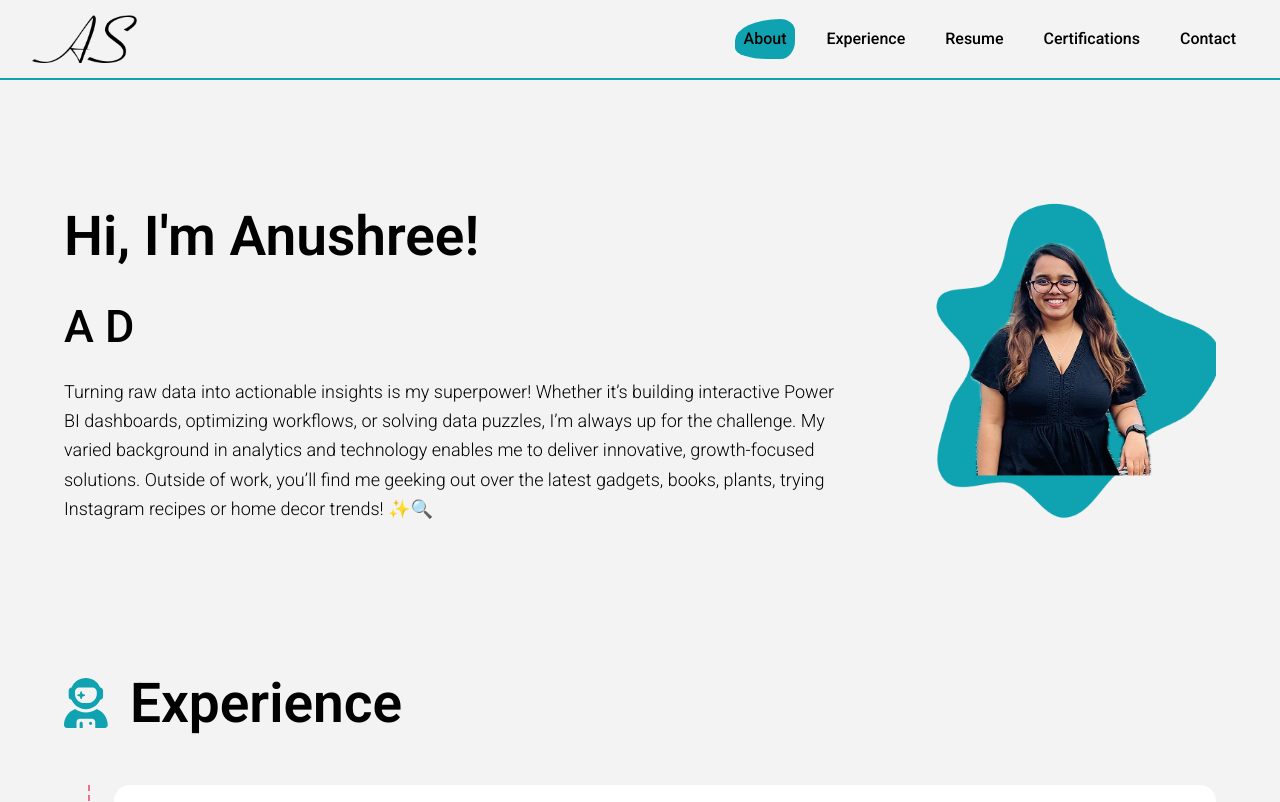
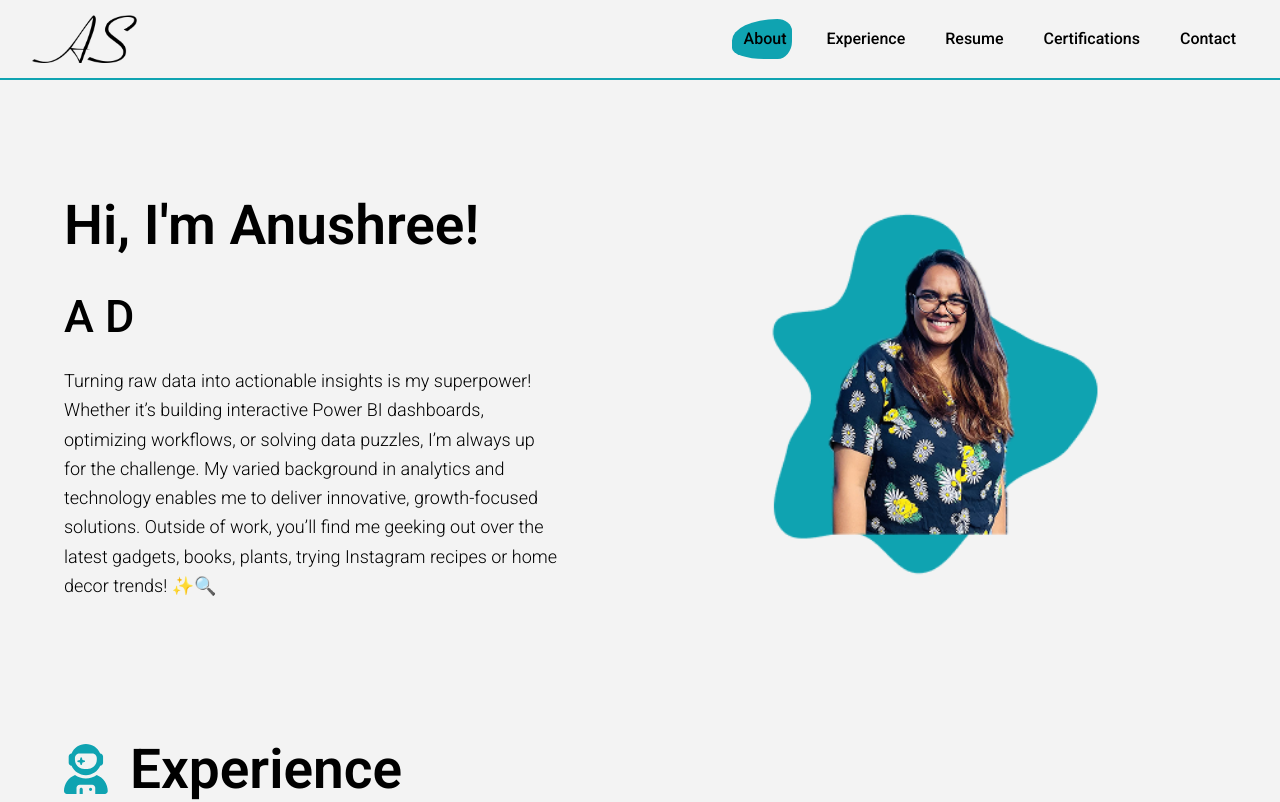
Before and after one commit to zeekhoks/simple-portfolio-builder, a Vue app: page / in a window 1280 px wide. Shown: the top 802 px of the page. Built offline with nearby package versions, Linux system fonts and the light colour scheme.

Commit message:
fix: navbar and image fix

```diff
--- a/src/components/LandingPage.vue
+++ b/src/components/LandingPage.vue
@@ -2,7 +2,7 @@
   <div
     class="container mx-auto flex flex-col md:flex-row items-center justify-between p-16 font-roboto"
   >
-    <div class="md:w-3/4 mb-6 md:pr-20 md:mb-0">
+    <div class="md:w-1/2 mb-6 md:pr-20 md:mb-0">
       <h1 class="text-huge mb-4">
         {{ title }}
       </h1>
@@ -11,11 +11,11 @@
         {{ description }}
       </p>
     </div>
-    <div class="md:w-1/4 flex justify-center relative">
+    <div class="md:w-1/2 flex justify-center relative">
       <img
-        src="../assets/anushreeprofilepic.png"
+        src="../assets/anushreeprofile.png"
         alt="Anushree Image"
-        class="w-[400px] h-[350px] object-cover rounded-[80px] relative z-10"
+        class="w-[400px] h-[400px] object-contain"
       />
       <!-- <span
         :class="'absolute top-1/2 left-1/2 transform -translate-x-1/2 -translate-y-1/2 pointer-events-none blob'"
@@ -80,15 +80,4 @@ onMounted(() => {
 });
 </script>
 
-<style scoped>
-.blob {
-  border-radius: 94% 31% 30% 67% / 67% 37% 56% 34%;
-  width: 300px;
-  height: 350px;
-  background-color: #0fa3b1;
-  opacity: 0.85;
-  box-shadow: -10vmin 10vmin 0 rgba(255, 255, 255, 0.07);
-  z-index: 0;
-  transform: rotate(140deg);
-}
-</style>
+<style scoped></style>
--- a/src/components/Navbar.vue
+++ b/src/components/Navbar.vue
@@ -16,7 +16,7 @@
         </div>
 
         <!-- Desktop Navigation Elements on the Right -->
-        <div class="hidden sm:block">
+        <!-- <div class="hidden sm:block">
           <div class="flex space-x-4">
             <a
               v-for="item in navigation"
@@ -25,18 +25,39 @@
               :class="[
                 'relative group rounded-md px-3 py-2 text-md text-black font-medium',
               ]"
-              :aria-current="item.current ? 'page' : undefined"
               @click="handleClick(item)"
             >
               {{ item.name }}
               <span
                 :class="[
-                  'absolute top-1/2 left-1/2 transform -translate-x-1/2 -translate-y-1/2 -z-10 pointer-events-none blob transition-all duration-300',
+                  'absolute top-1/2 left-1/2 transform -translate-x-1/2 -translate-y-1/2 -z-10 pointer-events-none blob active-class transition-all duration-300',
                   item.current
-                    ? 'opacity-100 scale-100'
+                    ? 'opacity-100 scale-100 blob active-class '
                     : 'opacity-0 group-hover:opacity-70 group-hover:scale-90',
                 ]"
               ></span>
+            </a>
+          </div>
+        </div> -->
+        <div class="hidden sm:block relative">
+          <div class="flex space-x-4 relative">
+            <span
+              class="blob absolute transition-all duration-300"
+              :style="{
+                top: `${activePosition.top}px`,
+                left: `${activePosition.left}px`,
+              }"
+            ></span>
+
+            <a
+              v-for="item in navigation"
+              :key="item.name"
+              :href="item.name === resumeName ? '#' : item.href"
+              class="relative group rounded-md px-3 py-2 text-md text-black font-medium"
+              @click="handleClick(item, $event)"
+              ref="navItems"
+            >
+              {{ item.name }}
             </a>
           </div>
         </div>
@@ -55,7 +76,7 @@
     </div>
 
     <!-- Mobile Menu -->
-    <DisclosurePanel class="sm:hidden">
+    <!-- <DisclosurePanel class="sm:hidden">
       <div class="space-y-1 px-2 pt-2 pb-3">
         <DisclosureButton
           v-for="item in navigation"
@@ -74,17 +95,18 @@
           {{ item.name }}
         </DisclosureButton>
       </div>
-    </DisclosurePanel>
+    </DisclosurePanel> -->
   </Disclosure>
 </template>
 
 <script setup lang="ts">
 import { Disclosure, DisclosureButton, DisclosurePanel } from "@headlessui/vue";
 import { Bars3Icon, XMarkIcon } from "@heroicons/vue/24/solid";
+import { reactive } from "vue";
 import content from "../assets/content.json";
 
 const resumeName = content.sections.resume;
-const navigation = [
+let navigation = [
   { name: content.sections.about, href: "#landing-page", current: true },
   { name: content.sections.experience, href: "#experience", current: false },
   // { name: content.sections.projects, href: "#", current: false },
@@ -105,11 +127,42 @@ const navigation = [
   },
 ];
 
-const handleClick = (item: {
-  name: string;
-  href: string;
-  current: boolean;
-}) => {
+// const handleClick = (clickedItem: {
+//   name: string;
+//   href: string;
+//   current: boolean;
+// }) => {
+//   navigation = navigation.map((navItem) => ({
+//     ...navItem,
+//     current: navItem.name === clickedItem.name,
+//   }));
+
+//   if (clickedItem.name === resumeName) {
+//     window.open(clickedItem.href, "_blank");
+//   }
+// };
+
+const activePosition = reactive({ top: 0, left: 0 });
+
+const handleClick = (
+  item: {
+    name: string;
+    href: string;
+    current: boolean;
+  },
+  event: MouseEvent
+) => {
+  navigation = navigation.map((navItem) => ({
+    ...navItem,
+    current: navItem.name === item.name,
+  }));
+
+  const target = event.currentTarget as HTMLElement | null;
+  if (target) {
+    activePosition.top = target.offsetTop;
+    activePosition.left = target.offsetLeft;
+  }
+
   if (item.name === resumeName) {
     window.open(item.href, "_blank");
   }
@@ -118,10 +171,21 @@ const handleClick = (item: {
 
 <style scoped>
 .blob {
-  border-radius: 94% 31% 30% 67% / 67% 37% 56% 34%;
+  position: absolute;
   width: 60px;
   height: 40px;
   background-color: #0fa3b1;
-  box-shadow: -10vmin 10vmin 0 rgba(255, 255, 255, 0.07);
+  border-radius: 94% 31% 30% 67% / 67% 37% 56% 34%;
+  transition: all 0.3s ease-in-out;
+}
+
+.active-class {
+  opacity: 1;
+  transform: scale(1);
+}
+
+.group:hover .blob {
+  opacity: 0.7;
+  transform: scale(0.9);
 }
 </style>
```
